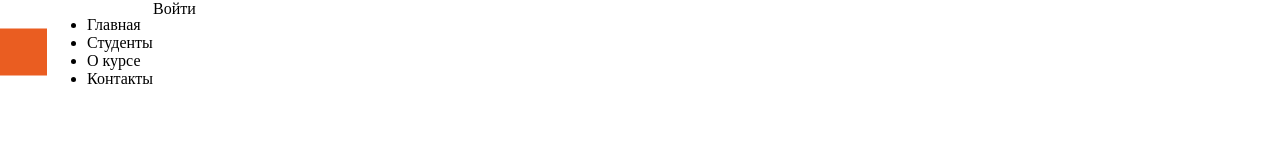
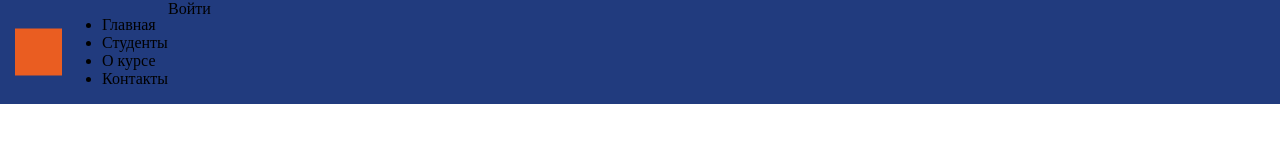
Before and after one commit to anastasyavlas/university-maket, a plain HTML site: page index.html in a window 1280 px wide. Drawn offline with Linux system fonts and the light colour scheme.

Commit message:
Stylized

```diff
--- a/css/style.css
+++ b/css/style.css
@@ -3,7 +3,12 @@
 }
 
 .header{
+    min-height: 80px;
+    background-color: #213B7E;
     display: flex;
     box-sizing: border-box;
-    width: 1300;
+    width: 1300px;
+    margin: 0 auto;
+    padding: 0 15px;
+
 }
```
